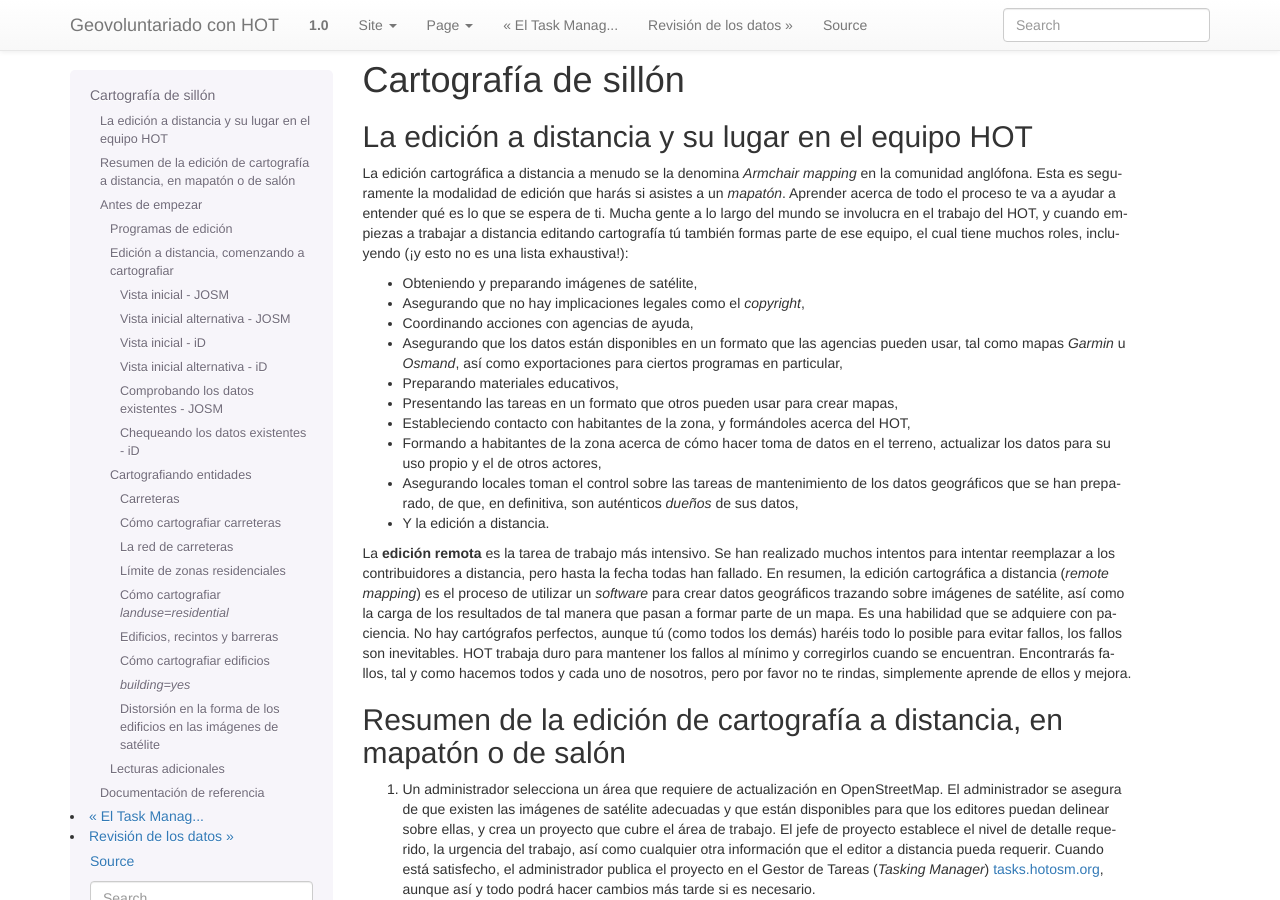
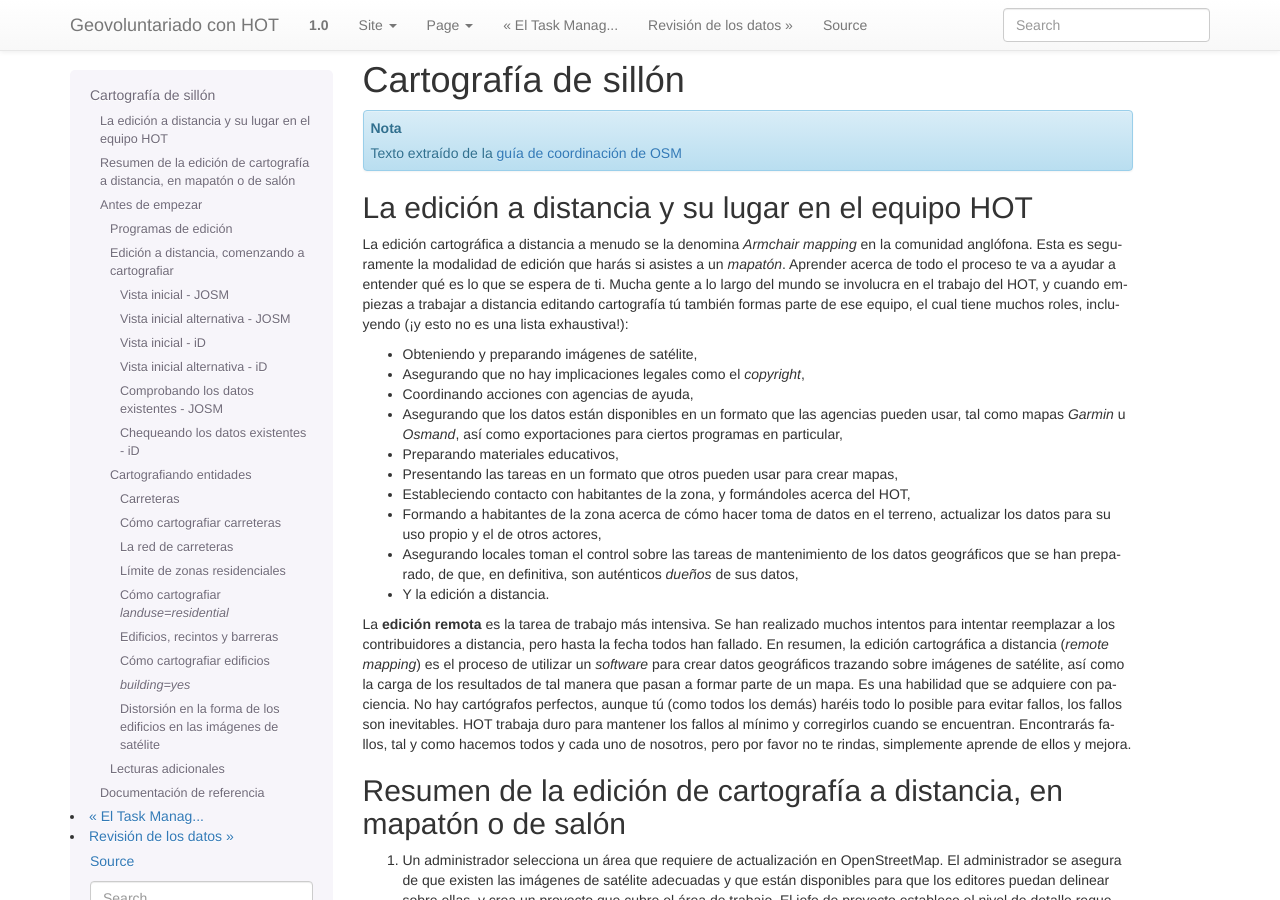
Before and after one commit to geoinquietosvlc/geovoluntariado-hot-workshop, a Sphinx documentation site: the page built from source/030_carto_sillon.rst, in a window 1280 px wide and 900 px high. Built offline with Sphinx 7.4.7, drawn with Linux system fonts in a browser that asks for light colours; formulas are drawn with MathJax 3.

Commit message:
minor changes

```diff
--- a/source/020_taskmanager.rst
+++ b/source/020_taskmanager.rst
@@ -3,6 +3,9 @@
 ======================
 El Task Manager de HOT
 ======================
+
+.. note:: Texto extraído de la `guía de coordinación de OSM <http://learnosm.org/es/coordination/tasking-manager/>`_
+
 
 Gestor de Tareas
 ------------------
--- a/source/030_carto_sillon.rst
+++ b/source/030_carto_sillon.rst
@@ -3,6 +3,8 @@
 =====================================================
 Cartografía de sillón
 =====================================================
+
+.. note:: Texto extraído de la `guía de coordinación de OSM <http://learnosm.org/es/coordination/remote/>`_
 
 La edición a distancia y su lugar en el equipo HOT
 =====================================================
@@ -42,9 +44,9 @@ tiene muchos roles, incluyendo (¡y esto no es una lista exhaustiva!):
 
 - Y la edición a distancia.
 
-La **edición remota** es la tarea de trabajo más intensivo. Se han realizado
+La **edición remota** es la tarea de trabajo más intensiva. Se han realizado
 muchos intentos para intentar reemplazar a los contribuidores a distancia, pero
-hasta la fecha todas han fallado. En resumen, la edición cartográfica a
+hasta la fecha todos han fallado. En resumen, la edición cartográfica a
 distancia (*remote mapping*) es el proceso de utilizar un *software* para crear
 datos geográficos trazando sobre imágenes de satélite, así como la carga de los
 resultados de tal manera que pasan a formar parte de un mapa. Es una habilidad
--- a/source/040_revision.rst
+++ b/source/040_revision.rst
@@ -3,6 +3,9 @@
 ======================
 Revisión de los datos
 ======================
+
+.. note:: Texto extraído de la `guía de coordinación de OSM <http://learnosm.org/es/coordination/review/>`_
+
 
 Comprobando los Datos OSM
 =========================
--- a/source/050_mapping_parties_hot.rst
+++ b/source/050_mapping_parties_hot.rst
@@ -573,5 +573,5 @@ Referencias
 * Artículo sobre la `retrospectiva en estrella <https://www.thekua.com/rant/2006/03/the-retrospective-starfish/>`_
 
 
-
+.. _HOT: http://hotosm.org
 .. _Noche de los Mapas Vivientes: http://wiki.openstreetmap.org/wiki/Night_of_the_living_maps
```
